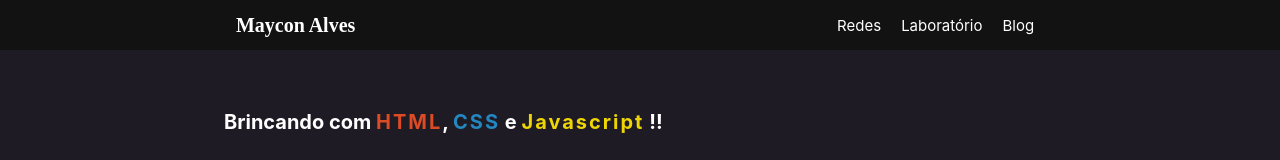
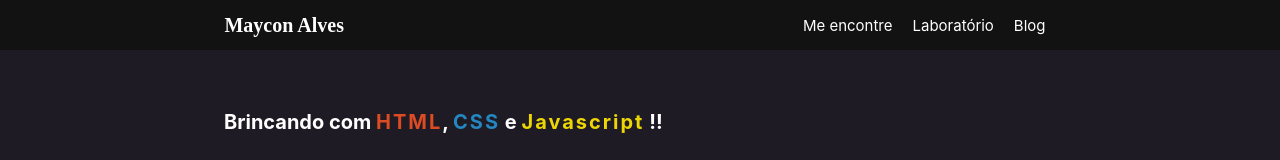
Before and after one commit to mayconbalves/maycon-alves, a Next.js app: page /labs in a window 1280 px wide. Shown: the top 160 px of the page. Built offline with nearby package versions, Linux system fonts and the light colour scheme.

Commit message:
chore(*): change meta tag author name

```diff
--- a/src/components/nav/index.js
+++ b/src/components/nav/index.js
@@ -10,8 +10,8 @@ const Navbar = () => {
       <NavTitle onClick={() => router.push('/')}>Maycon Alves</NavTitle>
       <NavList>
         <NavListItem>
-          <Link href="/">
-            <NavLink>Redes</NavLink>
+          <Link href="/about">
+            <NavLink>Me encontre</NavLink>
           </Link>
         </NavListItem>
         <NavListItem>
--- a/src/pages/_app.js
+++ b/src/pages/_app.js
@@ -27,8 +27,8 @@ function App({ Component, pageProps }) {
         <meta name="creator" content="Maycon B Alves" />
         <meta property="og:locale" content="pt-br" />
         <meta property="og:type" content="website" />
-        <meta property="og:title" content="Maycon B Alves" />
-        <meta property="og:site_name" content="Maycon B Alves" />
+        <meta property="og:title" content="Maycon Alves" />
+        <meta property="og:site_name" content="Maycon Alves" />
       </Head>
       <GlobalStyles />
       <Component {...pageProps} />
```
